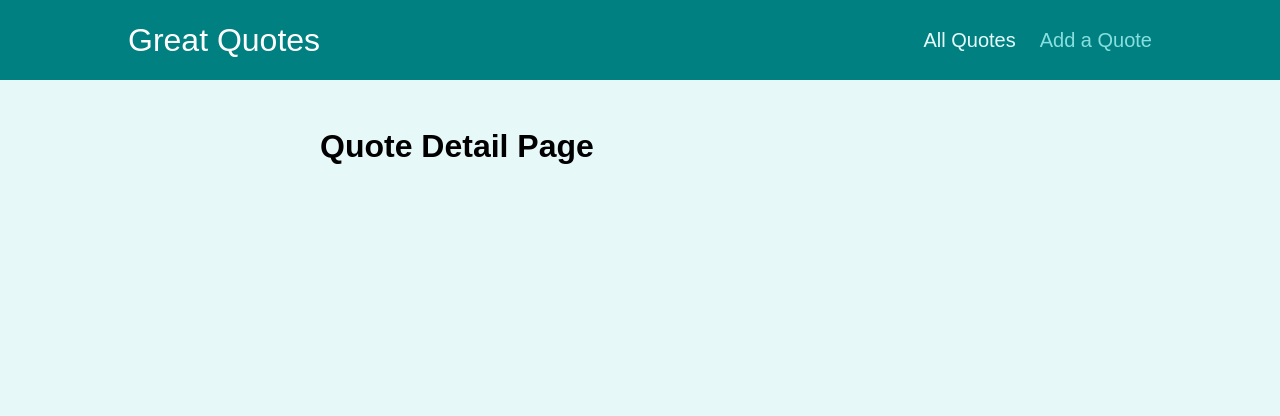
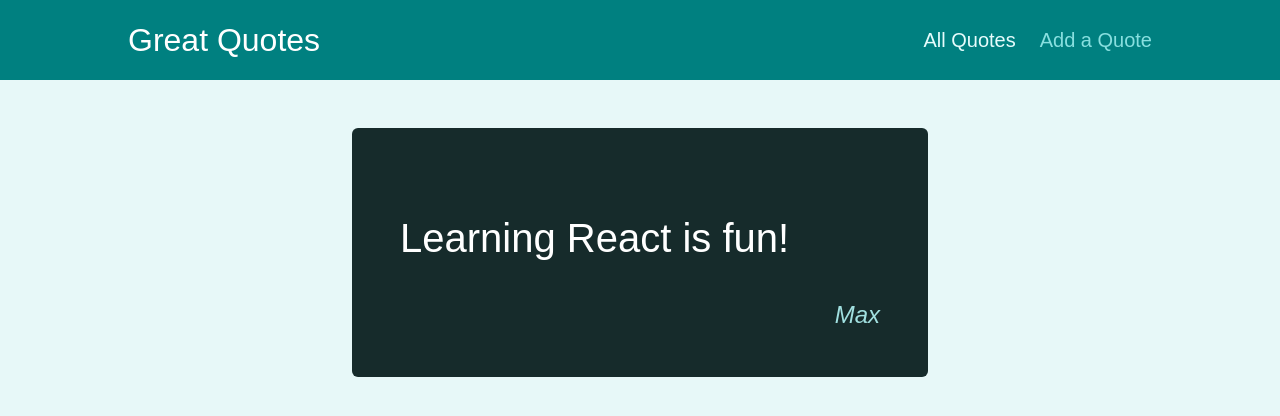
Before and after one commit to sprmke/learn_react_react-router-v5-pt2, a React (Create React App) app: page /quotes/q1 in a window 1280 px wide. Shown: the top 416 px of the page. Built offline with nearby package versions, Linux system fonts and the light colour scheme.

Commit message:
283. outputting data on the details page

```diff
--- a/src/components/quotes/QuoteItem.js
+++ b/src/components/quotes/QuoteItem.js
@@ -1,3 +1,4 @@
+import { Link } from 'react-router-dom';
 import classes from './QuoteItem.module.css';
 
 const QuoteItem = (props) => {
@@ -9,9 +10,9 @@
         </blockquote>
         <figcaption>{props.author}</figcaption>
       </figure>
-      <a className='btn'>
+      <Link to={`/quotes/${props.id}`} className='btn'>
         View Fullscreen
-      </a>
+      </Link>
     </li>
   );
 };
--- a/src/pages/QuoteDetail.js
+++ b/src/pages/QuoteDetail.js
@@ -1,12 +1,25 @@
 import { useParams, Route } from 'react-router-dom';
+
 import Comments from '../components/comments/Comments';
+import HighlightedQuote from '../components/quotes/HighlightedQuote';
+
+const DUMMY_QUOTES = [
+  { id: 'q1', author: 'Max', text: 'Learning React is fun!' },
+  { id: 'q2', author: 'Mike', text: 'Learning React is great!' },
+];
 
 const QuoteDetail = () => {
   const params = useParams();
 
+  const quote = DUMMY_QUOTES.find((quote) => quote.id === params.quoteId);
+
+  if (!quote) {
+    return <p>No Quote Found!</p>;
+  }
+
   return (
     <div>
-      <h1>Quote Detail Page</h1>
+      <HighlightedQuote text={quote.text} author={quote.author} />
       <Route path={`/quotes/${params.quoteId}/comments`}>
         <Comments />
       </Route>
```
